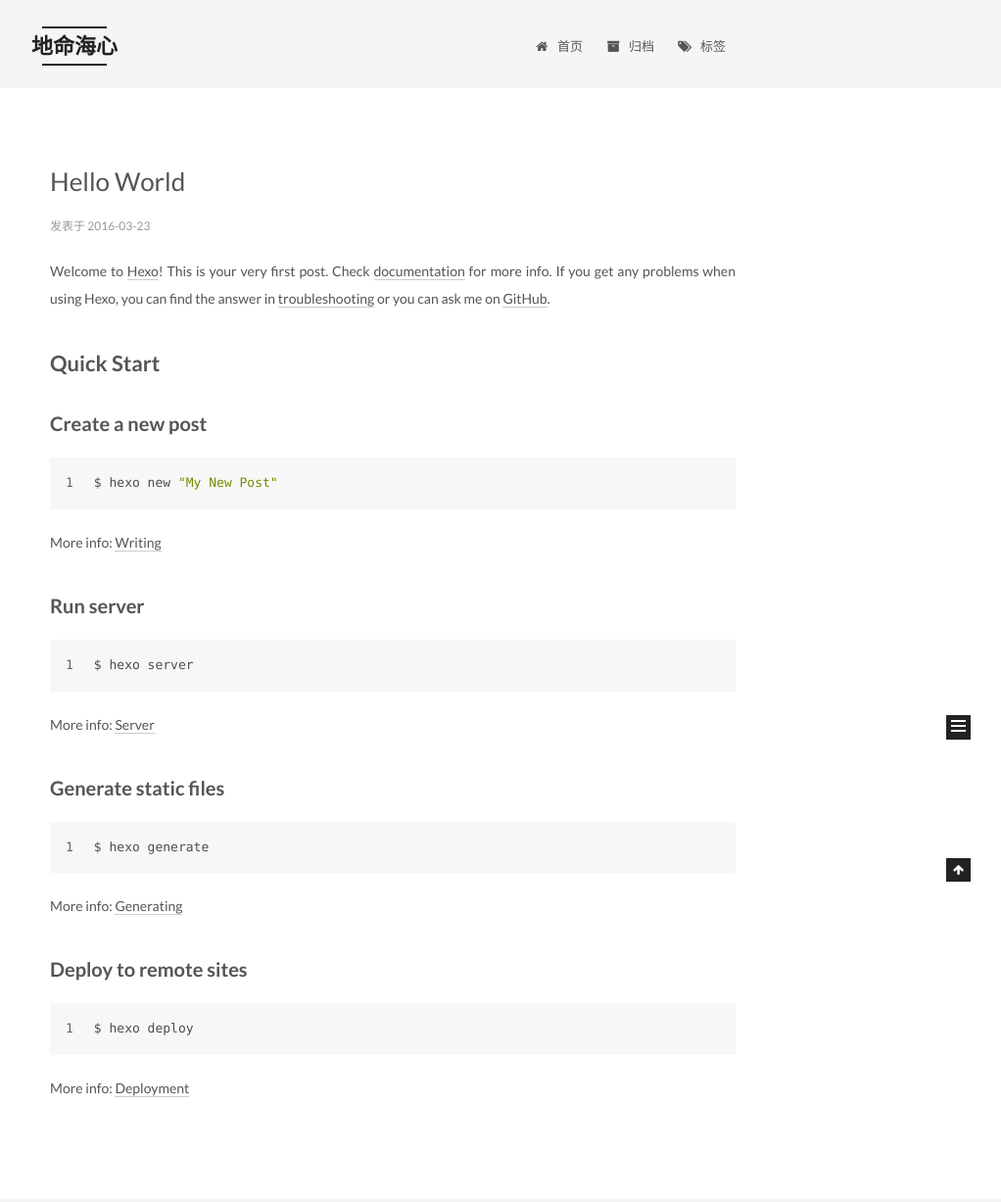
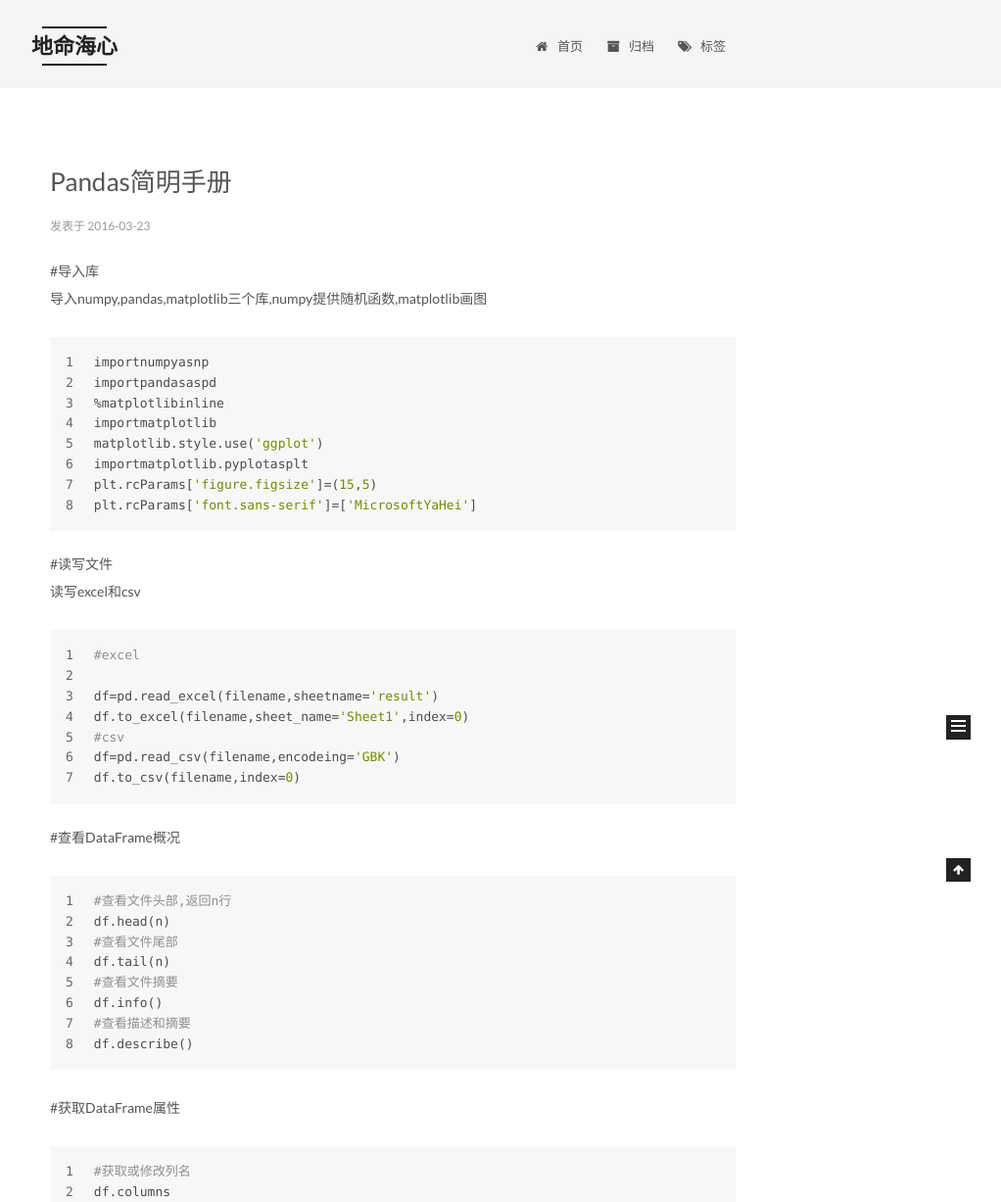
Before and after one commit to livestart/livestart.github.io, a plain HTML site: page index.html in a window 1280 px wide. Shown: the top 1227 px of the page at 98% size, without its empty margins (239-1261 px from the left). Drawn offline with Linux system fonts and the light colour scheme.

Commit message:
Site updated: 2016-03-25 12:11:01

```diff
--- a/index.html
+++ b/index.html
@@ -206,8 +206,8 @@
 
 
 
-                <a class="post-title-link" href="/2016/03/23/hello-world/" itemprop="url">
-                  Hello World
+                <a class="post-title-link" href="/2016/03/23/Pandas简明手册/" itemprop="url">
+                  Pandas简明手册
                 </a>
 
 
@@ -249,15 +249,13 @@
 
 
 
-            <p>Welcome to <a href="https://hexo.io/" target="_blank" rel="external">Hexo</a>! This is your very first post. Check <a href="https://hexo.io/docs/" target="_blank" rel="external">documentation</a> for more info. If you get any problems when using Hexo, you can find the answer in <a href="https://hexo.io/docs/troubleshooting.html" target="_blank" rel="external">troubleshooting</a> or you can ask me on <a href="https://github.com/hexojs/hexo/issues" target="_blank" rel="external">GitHub</a>.</p>
-<h2 id="Quick-Start"><a href="#Quick-Start" class="headerlink" title="Quick Start"></a>Quick Start</h2><h3 id="Create-a-new-post"><a href="#Create-a-new-post" class="headerlink" title="Create a new post"></a>Create a new post</h3><figure class="highlight bash"><table><tr><td class="gutter"><pre><span class="line">1</span><br></pre></td><td class="code"><pre><span class="line">$ hexo new <span class="string">"My New Post"</span></span><br></pre></td></tr></table></figure>
-<p>More info: <a href="https://hexo.io/docs/writing.html" target="_blank" rel="external">Writing</a></p>
-<h3 id="Run-server"><a href="#Run-server" class="headerlink" title="Run server"></a>Run server</h3><figure class="highlight bash"><table><tr><td class="gutter"><pre><span class="line">1</span><br></pre></td><td class="code"><pre><span class="line">$ hexo server</span><br></pre></td></tr></table></figure>
-<p>More info: <a href="https://hexo.io/docs/server.html" target="_blank" rel="external">Server</a></p>
-<h3 id="Generate-static-files"><a href="#Generate-static-files" class="headerlink" title="Generate static files"></a>Generate static files</h3><figure class="highlight bash"><table><tr><td class="gutter"><pre><span class="line">1</span><br></pre></td><td class="code"><pre><span class="line">$ hexo generate</span><br></pre></td></tr></table></figure>
-<p>More info: <a href="https://hexo.io/docs/generating.html" target="_blank" rel="external">Generating</a></p>
-<h3 id="Deploy-to-remote-sites"><a href="#Deploy-to-remote-sites" class="headerlink" title="Deploy to remote sites"></a>Deploy to remote sites</h3><figure class="highlight bash"><table><tr><td class="gutter"><pre><span class="line">1</span><br></pre></td><td class="code"><pre><span class="line">$ hexo deploy</span><br></pre></td></tr></table></figure>
-<p>More info: <a href="https://hexo.io/docs/deployment.html" target="_blank" rel="external">Deployment</a></p>
+            <p>#导入库<br>导入numpy,pandas,matplotlib三个库,numpy提供随机函数,matplotlib画图</p>
+<figure class="highlight python"><table><tr><td class="gutter"><pre><span class="line">1</span><br><span class="line">2</span><br><span class="line">3</span><br><span class="line">4</span><br><span class="line">5</span><br><span class="line">6</span><br><span class="line">7</span><br><span class="line">8</span><br></pre></td><td class="code"><pre><span class="line">importnumpyasnp</span><br><span class="line">importpandasaspd</span><br><span class="line">%matplotlibinline</span><br><span class="line">importmatplotlib</span><br><span class="line">matplotlib.style.use(<span class="string">'ggplot'</span>)</span><br><span class="line">importmatplotlib.pyplotasplt</span><br><span class="line">plt.rcParams[<span class="string">'figure.figsize'</span>]=(<span class="number">15</span>,<span class="number">5</span>)</span><br><span class="line">plt.rcParams[<span class="string">'font.sans-serif'</span>]=[<span class="string">'MicrosoftYaHei'</span>]</span><br></pre></td></tr></table></figure>
+<p>#读写文件<br>读写excel和csv</p>
+<figure class="highlight python"><table><tr><td class="gutter"><pre><span class="line">1</span><br><span class="line">2</span><br><span class="line">3</span><br><span class="line">4</span><br><span class="line">5</span><br><span class="line">6</span><br><span class="line">7</span><br></pre></td><td class="code"><pre><span class="line"><span class="comment">#excel</span></span><br><span class="line"></span><br><span class="line">df=pd.read_excel(filename,sheetname=<span class="string">'result'</span>)</span><br><span class="line">df.to_excel(filename,sheet_name=<span class="string">'Sheet1'</span>,index=<span class="number">0</span>)</span><br><span class="line"><span class="comment">#csv</span></span><br><span class="line">df=pd.read_csv(filename,encodeing=<span class="string">'GBK'</span>)</span><br><span class="line">df.to_csv(filename,index=<span class="number">0</span>)</span><br></pre></td></tr></table></figure>
+<p>#查看DataFrame概况<br><figure class="highlight python"><table><tr><td class="gutter"><pre><span class="line">1</span><br><span class="line">2</span><br><span class="line">3</span><br><span class="line">4</span><br><span class="line">5</span><br><span class="line">6</span><br><span class="line">7</span><br><span class="line">8</span><br></pre></td><td class="code"><pre><span class="line"><span class="comment">#查看文件头部,返回n行</span></span><br><span class="line">df.head(n)</span><br><span class="line"><span class="comment">#查看文件尾部</span></span><br><span class="line">df.tail(n)</span><br><span class="line"><span class="comment">#查看文件摘要</span></span><br><span class="line">df.info()</span><br><span class="line"><span class="comment">#查看描述和摘要</span></span><br><span class="line">df.describe()</span><br></pre></td></tr></table></figure></p>
+<p>#获取DataFrame属性<br><figure class="highlight python"><table><tr><td class="gutter"><pre><span class="line">1</span><br><span class="line">2</span><br><span class="line">3</span><br><span class="line">4</span><br><span class="line">5</span><br></pre></td><td class="code"><pre><span class="line"><span class="comment">#获取或修改列名</span></span><br><span class="line">df.columns</span><br><span class="line"></span><br><span class="line"><span class="comment">#获取或修改索引</span></span><br><span class="line">df.index</span><br></pre></td></tr></table></figure></p>
+<p>#空值处理</p>
 
 
 
```
Also changed, not shown: 2016/03/23/Pandas简明手册/index.html (renamed from 2016/03/23/hello-world/index.html, +20 -22 lines), archives/2016/03/index.html (+2 -2 lines), archives/2016/index.html (+2 -2 lines), archives/index.html (+2 -2 lines).
